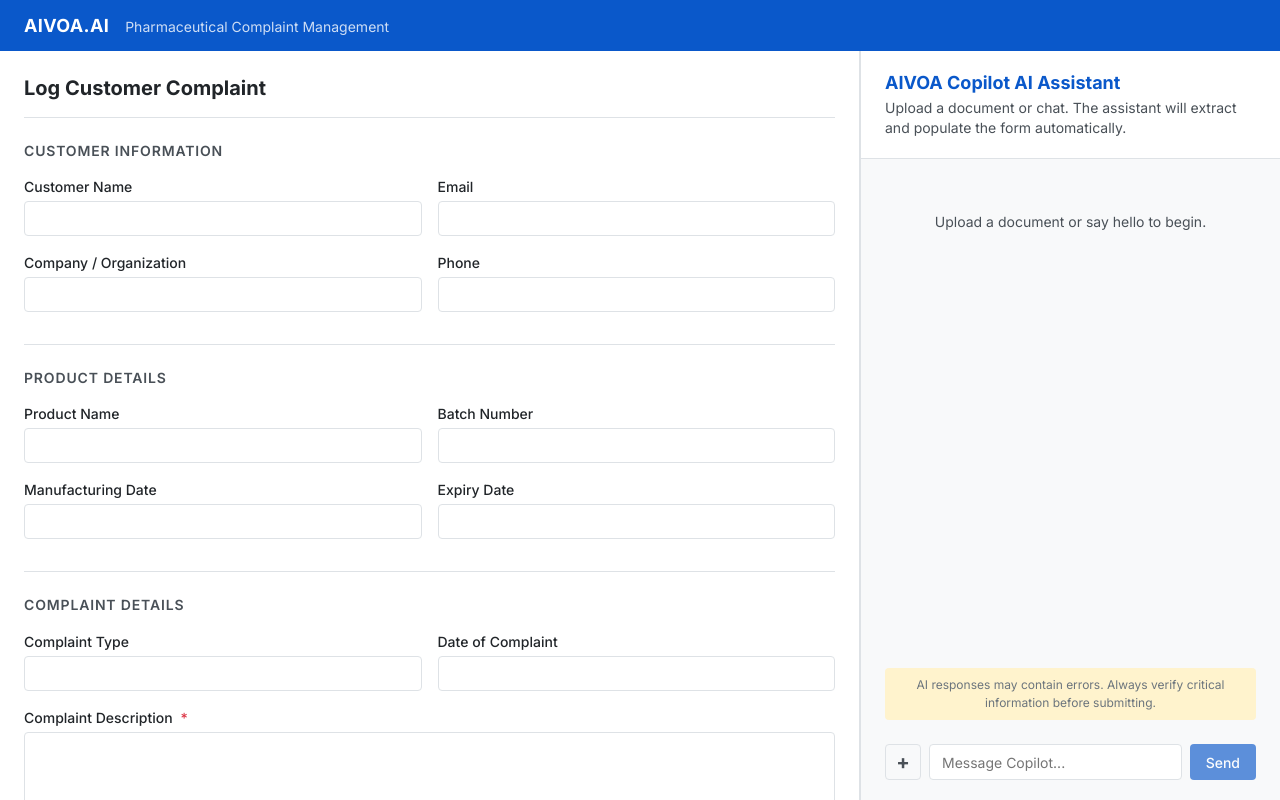
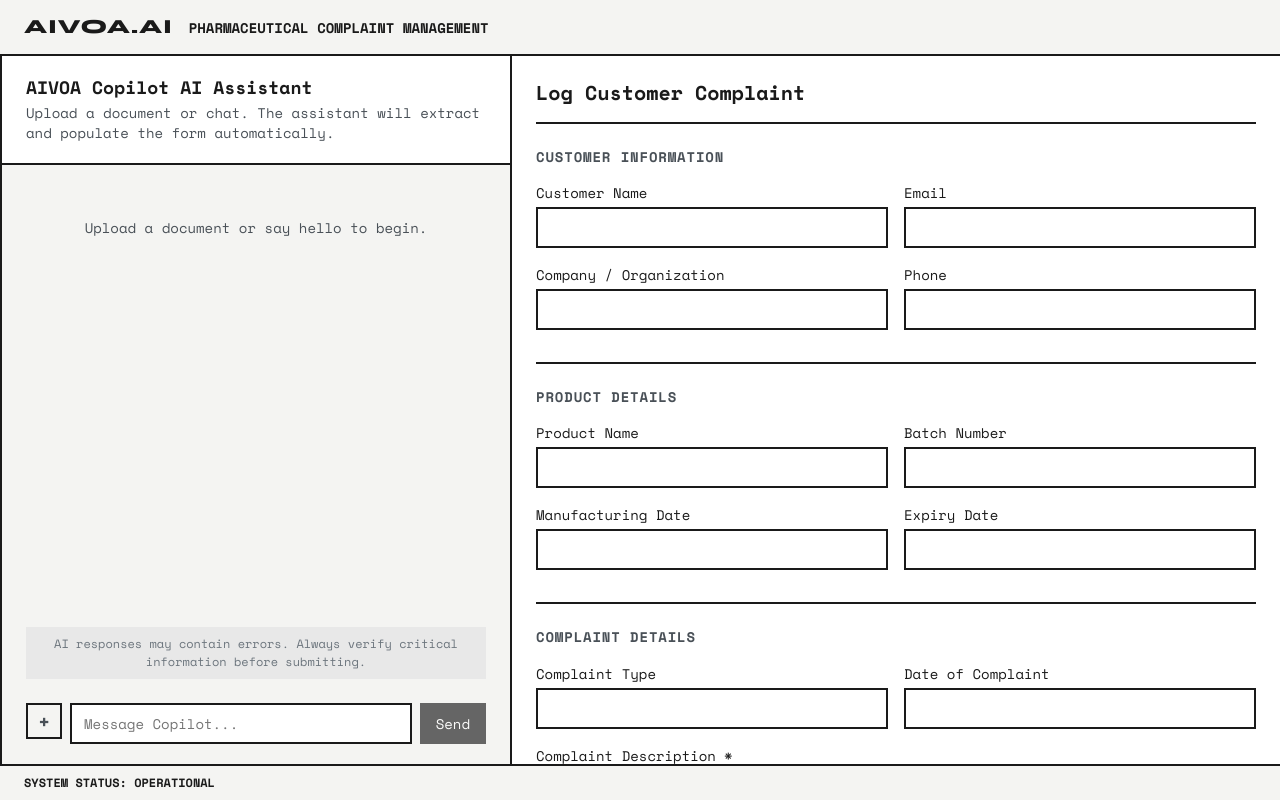
Before and after one commit to CyberShadowSensei/capsule-corp, a React (Vite) app in the folder frontend/: page / in a window 1280 px wide. Built offline with nearby package versions, Linux system fonts and the light colour scheme.

Commit message:
Complete Phase 1: Rebuild UI layout to Editorial Monolithic style (40/60 split) and fix TS build error

```diff
--- a/frontend/src/App.css
+++ b/frontend/src/App.css
@@ -5,13 +5,15 @@
   flex-direction: column;
   height: 100vh;
   overflow: hidden;
+  background-color: var(--bg-main);
 }
 
 .app-header {
-  background: var(--color-primary);
-  color: #fff;
+  background: var(--bg-main);
+  color: var(--color-text);
   flex-shrink: 0;
-  box-shadow: var(--shadow-sm);
+  border-bottom: var(--border);
+  text-transform: uppercase;
 }
 
 .app-header-inner {
@@ -22,20 +24,23 @@
 }
 
 .app-logo {
-  font-size: var(--font-size-lg);
-  font-weight: 700;
-  letter-spacing: 0.02em;
-  color: #fff;
+  font-family: var(--font-heading);
+  font-size: var(--font-size-xl);
+  font-weight: 800;
+  letter-spacing: 0.05em;
+  color: var(--color-text);
 }
 
 .app-header-subtitle {
   font-size: var(--font-size-sm);
-  color: rgba(255, 255, 255, 0.8);
+  color: var(--color-text);
+  font-family: var(--font-family);
+  font-weight: 700;
 }
 
 .app-main {
   display: grid;
-  grid-template-columns: 1fr 420px;
+  grid-template-columns: 40% 60%;
   flex: 1;
   overflow: hidden;
 }
@@ -43,16 +48,26 @@
 .panel {
   height: 100%;
   overflow: hidden;
+  background-color: var(--panel-bg);
+}
+
+.panel-ai {
+  border-right: var(--border);
+  display: flex;
+  flex-direction: column;
 }
 
 .panel-form {
   overflow-y: auto;
-  border-right: var(--border);
 }
 
-.panel-ai {
-  display: flex;
-  flex-direction: column;
+.app-footer {
+  border-top: var(--border);
+  padding: var(--space-2) var(--space-6);
+  font-size: var(--font-size-xs);
+  background: var(--bg-main);
+  text-transform: uppercase;
+  font-weight: 700;
 }
 
 /* Responsive: collapse to single column on tablet/mobile */
@@ -63,7 +78,7 @@
   }
 
   .panel-ai {
-    border-left: none;
-    border-top: var(--border);
+    border-right: none;
+    border-bottom: var(--border);
   }
 }
--- a/frontend/src/App.tsx
+++ b/frontend/src/App.tsx
@@ -16,13 +16,16 @@
           </div>
         </header>
         <main className="app-main" role="main">
+          <div className="panel panel-ai">
+            <AiIntakePanel />
+          </div>
           <div className="panel panel-form">
             <ComplaintForm />
           </div>
-          <div className="panel panel-ai">
-            <AiIntakePanel />
-          </div>
         </main>
+        <footer className="app-footer" role="contentinfo">
+          <span>System Status: Operational</span>
+        </footer>
       </div>
     </Provider>
   );
--- a/frontend/src/features/aiIntake/AiIntakePanel.tsx
+++ b/frontend/src/features/aiIntake/AiIntakePanel.tsx
@@ -77,7 +77,7 @@
 
         const data = await res.json();
         currentJobId = data.job_id;
-        if (!jobId) {
+        if (!jobId && currentJobId) {
           dispatch(setJobId(currentJobId));
         }
         removeFile();
--- a/frontend/src/index.css
+++ b/frontend/src/index.css
@@ -2,33 +2,39 @@
    Derived from DESIGN.md. Every component pulls from these variables only.
    No ad-hoc hex values in component CSS files. */
 
-@import url('https://fonts.googleapis.com/css2?family=Inter:wght@400;500;600;700&display=swap');
+@import url('https://fonts.googleapis.com/css2?family=Space+Mono:wght@400;700&family=Syne:wght@700;800&display=swap');
 
 :root {
+  /* Editorial Monolithic Dashboard palette */
+  --bg-main: #F4F4F2;
+  --panel-bg: #FFFFFF;
+  --border-grid-dark: #1A1A1A;
+
   /* Color palette */
-  --color-primary: #0A58CA;
-  --color-primary-hover: #0847a8;
-  --color-primary-subtle: #e8f0fb;
+  --color-primary: #1A1A1A;
+  --color-primary-hover: #000000;
+  --color-primary-subtle: #e8e8e8;
   --color-secondary: #6C757D;
-  --color-bg: #FFFFFF;
-  --color-surface: #F8F9FA;
-  --color-border: #DEE2E6;
-  --color-text: #212529;
+  --color-bg: var(--panel-bg);
+  --color-surface: var(--bg-main);
+  --color-border: var(--border-grid-dark);
+  --color-text: #1A1A1A;
   --color-text-muted: #495057;
-  --color-success: #198754;
-  --color-success-subtle: #d1e7dd;
-  --color-warning: #FFC107;
-  --color-warning-subtle: #fff3cd;
-  --color-danger: #DC3545;
-  --color-danger-subtle: #f8d7da;
+  --color-success: #1A1A1A;
+  --color-success-subtle: #e8e8e8;
+  --color-warning: #1A1A1A;
+  --color-warning-subtle: #e8e8e8;
+  --color-danger: #1A1A1A;
+  --color-danger-subtle: #e8e8e8;
 
   /* AI-populated field indicator — the signature interaction treatment */
-  --color-ai-filled: #EEF4FF;
-  --color-ai-filled-border: #A5BEF8;
-  --color-ai-filled-label: #3B5FBB;
+  --color-ai-filled: #F4F4F2;
+  --color-ai-filled-border: #1A1A1A;
+  --color-ai-filled-label: #1A1A1A;
 
   /* Typography */
-  --font-family: 'Inter', sans-serif;
+  --font-family: 'Space Mono', monospace;
+  --font-heading: 'Syne', sans-serif;
   --font-size-xs: 0.75rem;
   --font-size-sm: 0.875rem;
   --font-size-base: 1rem;
@@ -47,13 +53,13 @@
   --space-10: 40px;
 
   /* Borders */
-  --radius-sm: 4px;
-  --radius-md: 8px;
-  --border: 1px solid var(--color-border);
+  --radius-sm: 0;
+  --radius-md: 0;
+  --border: 2px solid var(--border-grid-dark);
 
   /* Shadows */
-  --shadow-sm: 0 1px 3px rgba(0,0,0,0.08);
-  --shadow-md: 0 4px 12px rgba(0,0,0,0.10);
+  --shadow-sm: none;
+  --shadow-md: none;
 }
 
 *,
```
